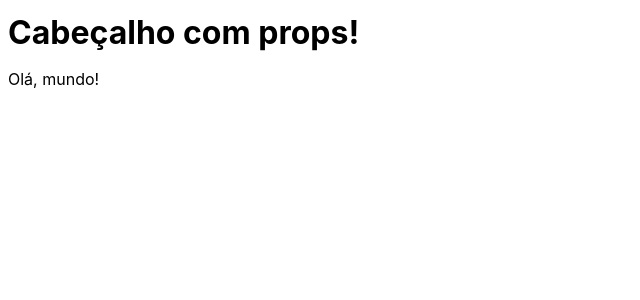
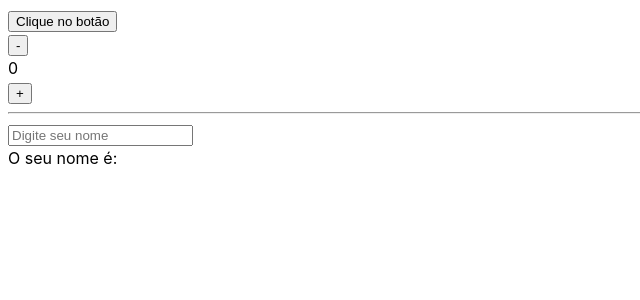
Before and after one commit to weslleyrods/20231_b7web_react, a React (Vite) app: page / in a window 1280 px wide. Shown: the top 300 px of the page, without its empty margins (0-640 px from the left). Built offline with nearby package versions, Linux system fonts and the light colour scheme.

Commit message:
feat(mod02aula06): comunicacao entre componentes, pai para filho e filho para pai

```diff
--- a/src/App.tsx
+++ b/src/App.tsx
@@ -1,11 +1,45 @@
-import Header from "./components/Header";
+import { useState, ChangeEvent } from "react";
+import Button from "./components/Button"
 
 const App = ()=>{
 
+  const [n, setN] = useState(0);
+  const [name, setName] = useState("");
+
+  const handleMinus = () =>{
+    setN(n - 1)
+  };
+  const handleMore = () =>{
+    setN(n + 2)
+  };
+
+  const handleName = (e: ChangeEvent<HTMLInputElement> ) =>{
+    setName(e.target.value)
+  }
+
+  const eventButtonAction = (txt:string) =>{
+    alert("Frase do App "+ txt)
+  }
+
   return (
     <div>
-      <Header title="Cabeçalho com props!"/>
-      Olá, mundo!
+
+      <Button text="Clique no botão"
+      clickFn ={eventButtonAction}/>
+
+      <br/>
+      <button onClick={handleMinus}>-</button>
+      <div>{n}</div>
+      <button onClick={handleMore}>+</button>
+
+      <hr/>
+
+      <input type="text" placeholder="Digite seu nome"
+      value={name}
+      onChange={handleName}
+      />
+      <br/>
+      O seu nome é: {name}
     </div>
     );
 }
--- /dev/null
+++ b/src/components/Button.tsx
@@ -0,0 +1,17 @@
+
+type Props = {
+  text: string;
+  clickFn: (txt: string) => void;
+}
+const Button = ({text, clickFn}: Props) =>{
+
+const handleClick = () =>{
+  clickFn('Frase passada por parâmetro p/ o componente pai')
+}
+
+  return(
+    <button onClick={handleClick}>{text}</button>
+  )
+}
+
+export default Button;
```
